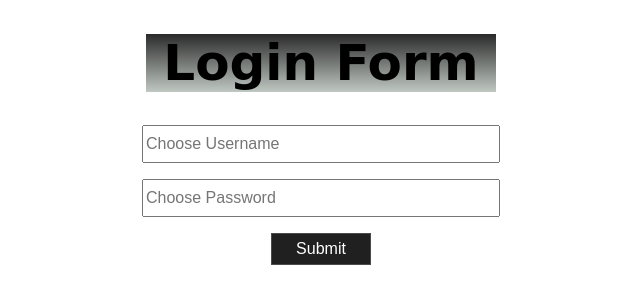
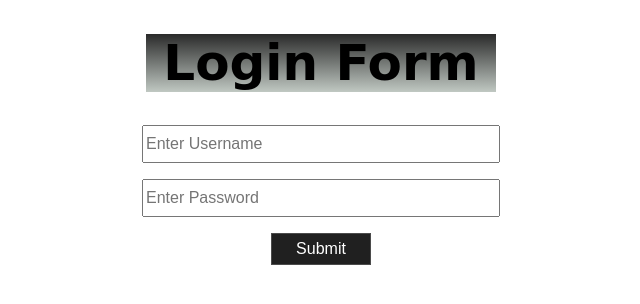
Before and after one commit to AyushGilotra/blink182Final, a plain HTML site: page index-4.html in a window 1280 px wide. Shown: the full height of the page, 319-959 px from the left. Drawn offline with Linux system fonts and the light colour scheme; a web font is replaced by a local one.

Commit message:
Update index-4.html

```diff
--- a/index-4.html
+++ b/index-4.html
@@ -38,8 +38,8 @@
   <center><h1>Login Form</h1></center>
   <body>
     <form>
-      <center><p><input type="text" id="username" placeholder="Choose Username" class="input1" style="font-size:12pt;height:2em;width:350px;"></p></center>
-      <center><p><input type="password" id="password" placeholder="Choose Password" style="font-size:12pt;height:2em;width:350px;"></p></center>
+      <center><p><input type="text" id="username" placeholder="Enter Username" class="input1" style="font-size:12pt;height:2em;width:350px;"></p></center>
+      <center><p><input type="password" id="password" placeholder="Enter Password" style="font-size:12pt;height:2em;width:350px;"></p></center>
     </form>
       <center><button onclick="getInfo()">Submit</button></center>
     <script src="script.js"></script>
```
